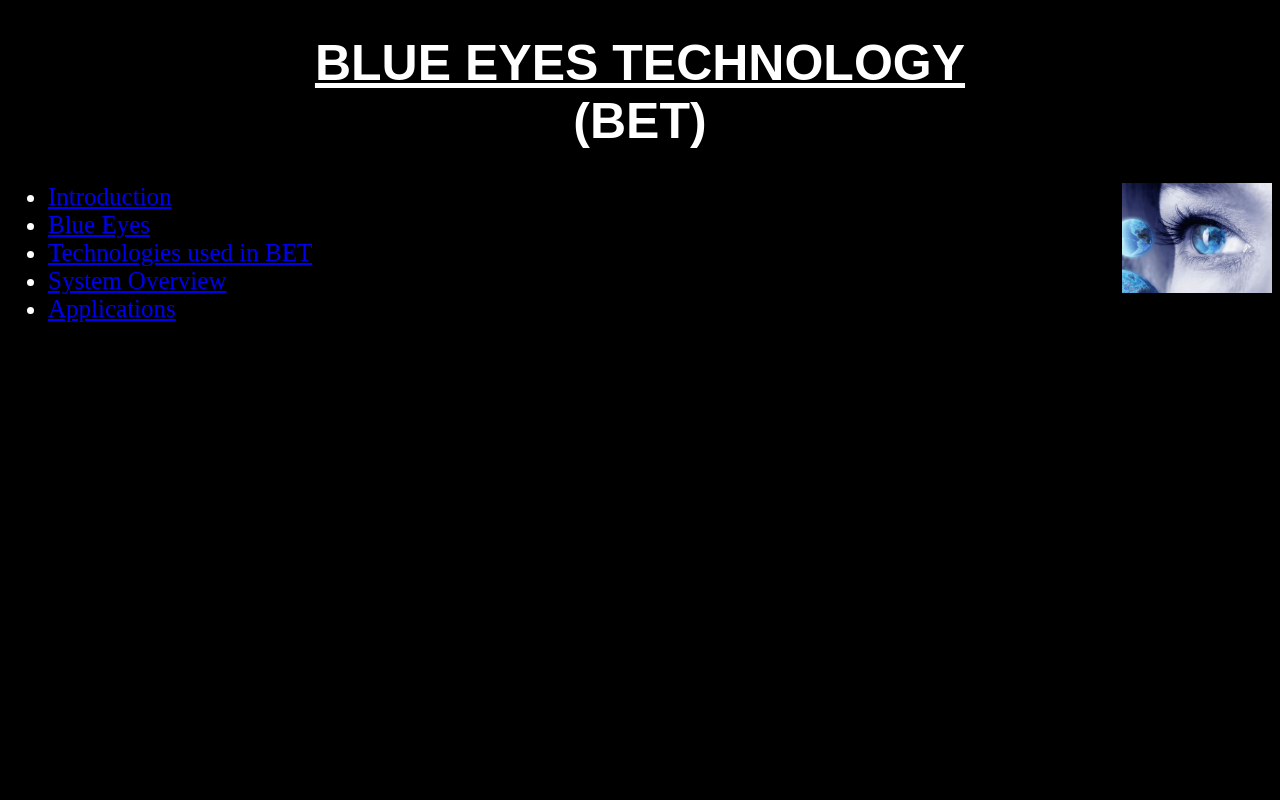
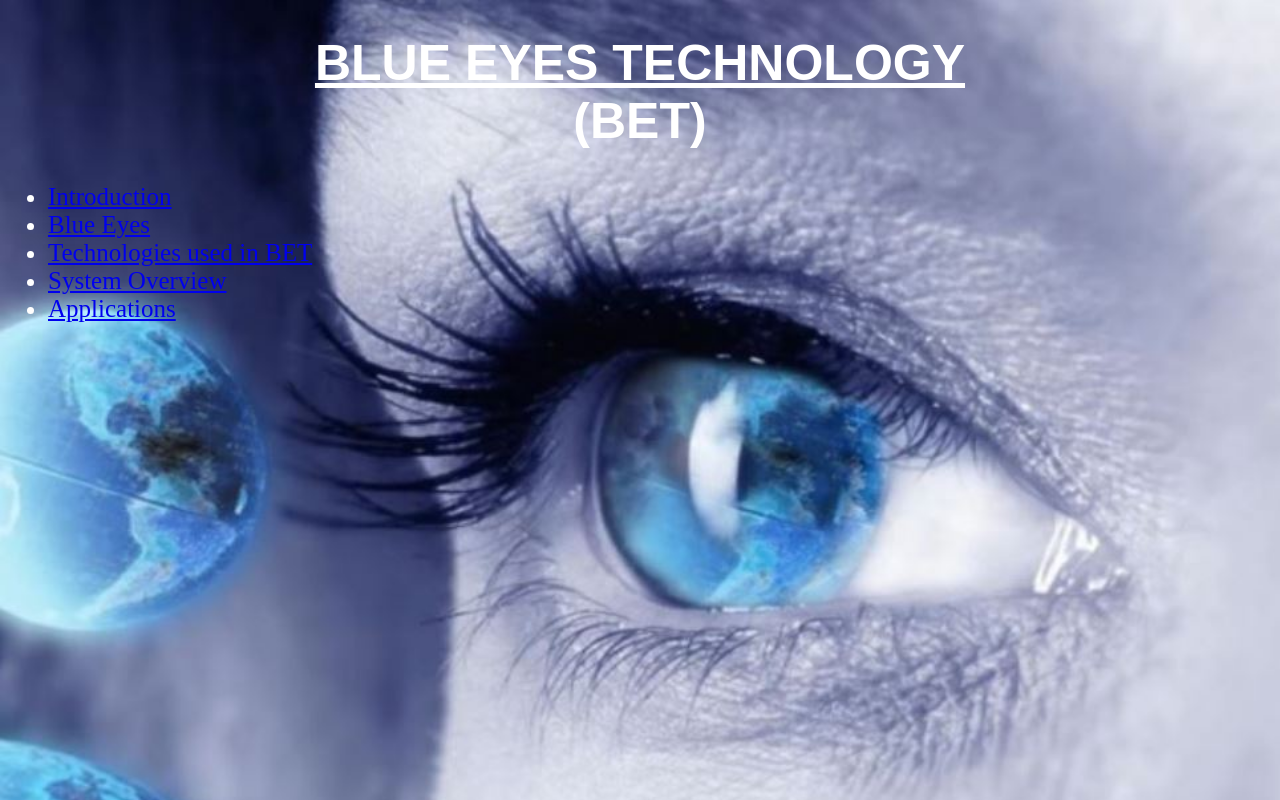
Before and after one commit to bramya21/bramya21.github.io, a plain HTML site: page index.html in a window 1280 px wide. Drawn offline with Linux system fonts and the light colour scheme; files whose address does not match are found by name.

Commit message:
Add files via upload

```diff
--- a/index.html
+++ b/index.html
@@ -4,9 +4,10 @@
 <style>
 body
 {
-	/*background-image : url("image3.jpg"); */
+	background-image : url("image1.jpg");
 	background-repeat: no-repeat;
 	background-color: black;
+	background-size: cover;
 	color: white;
 	font-size: 25px;
 }
@@ -19,10 +20,10 @@ h1
 </style>
 <title>Wikipedia</title>
 </head>
+<body>
 <h1>
 	<b><u>BLUE EYES TECHNOLOGY</u></br>(BET)</b>
 </h1>
-	<img src="C:\Users\RRD\Desktop\image1.jpg" align="right" width=150px height=px>
 <nav>
   <ul>
     <li><a href="1.html">Introduction</a></li>
```
Also changed, not shown: 4.html (+2 -1 lines).
